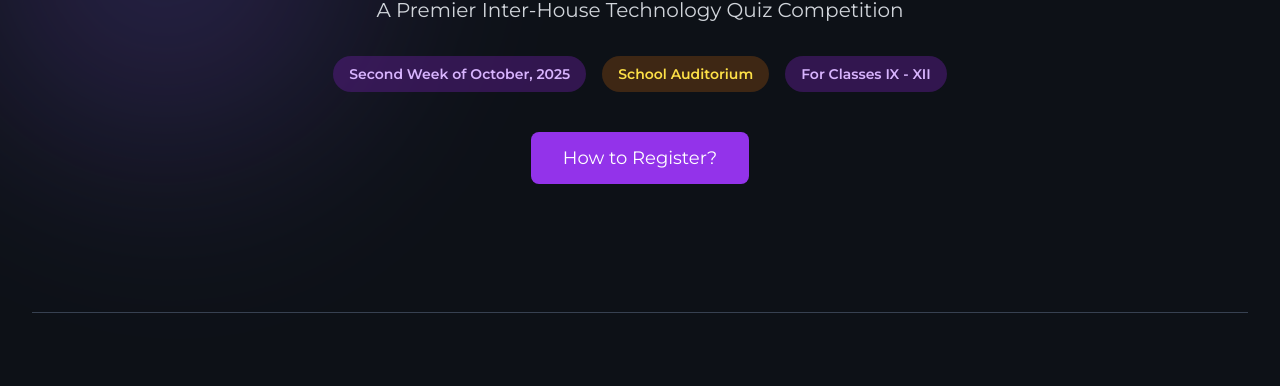
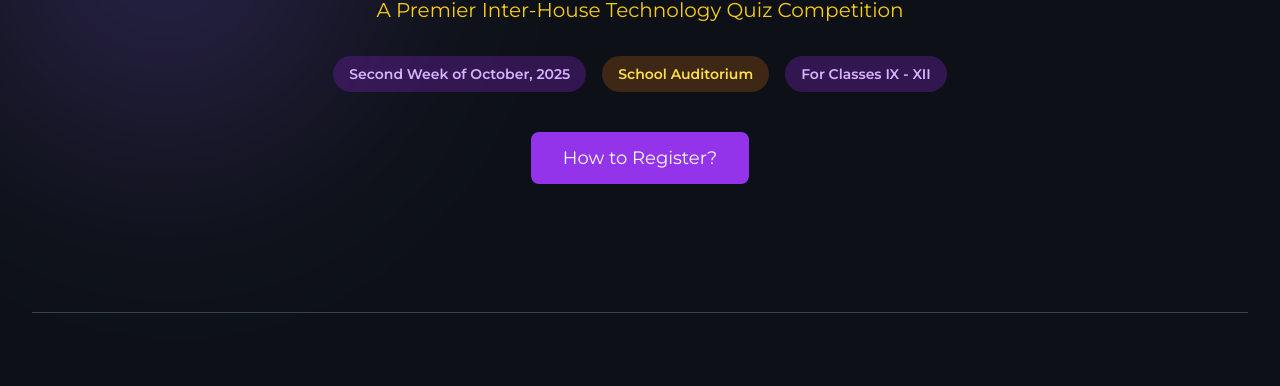
Before and after one commit to syncshreyansh/THE-BITS-AND-GEARS-SHOW, a plain HTML site: page index.html in a window 1280 px wide. Shown: the part 272-658 px from the top of the page. Drawn offline with nearby package versions, Linux system fonts and the light colour scheme.

Commit message:
index.html

```diff
--- a/index.html
+++ b/index.html
@@ -228,7 +228,7 @@
             The BITS AND GEARS <br class="md:hidden" />Show 2025
           </h1>
           <p
-            class="mt-4 text-lg md:text-xl text-white-400 max-w-3xl mx-auto mont"
+            class="mt-4 text-lg md:text-xl text-yellow-400 max-w-3xl mx-auto mont"
           >
             A Premier Inter-House Technology Quiz Competition
           </p>
```
